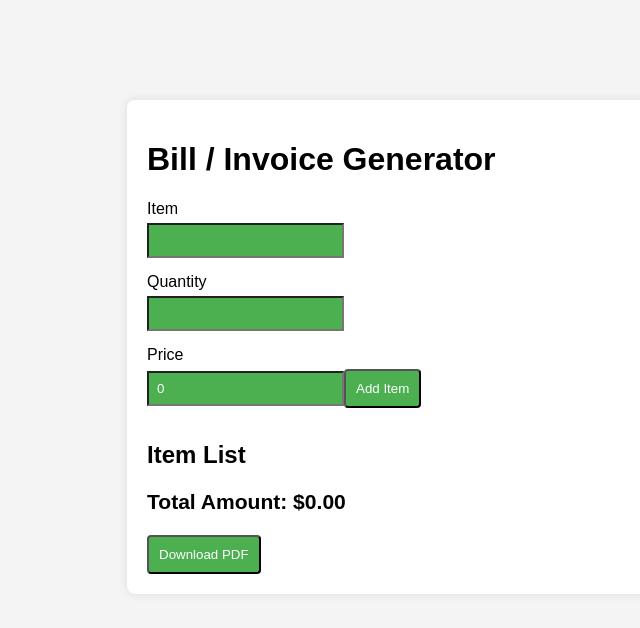
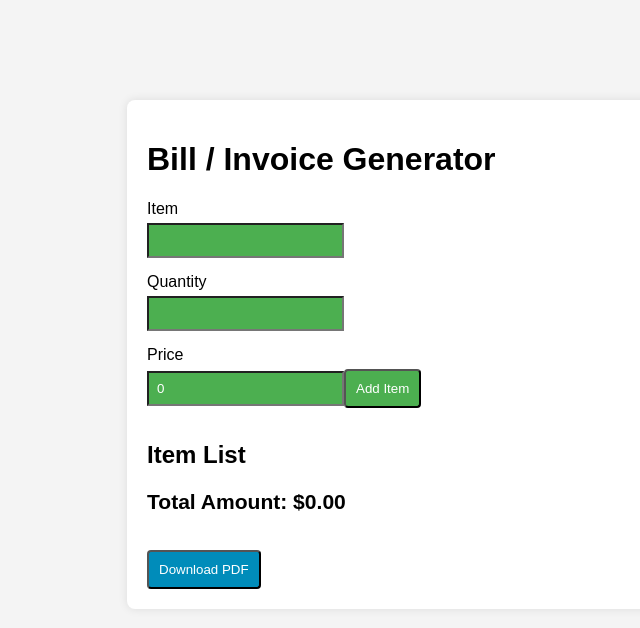
Before and after one commit to Shoaibullakhan99/b-generator, a React (Create React App) app: page / in a window 1280 px wide. Shown: the top 628 px of the page, without its empty margins (193-833 px from the left). Built offline with nearby package versions, Linux system fonts and the light colour scheme.

Commit message:
Added a className to download button

```diff
--- a/src/App.js
+++ b/src/App.js
@@ -52,7 +52,7 @@ function App() {
         <BillDetails  onAddItem={handleAddition}/>
         <ItemList items={items} onDeleteItem={handleDeletion} />
         <TotalAmount total={calculateTotalAmount()} />
-        <button onClick={handleDownloadPDF}>Download PDF</button>
+        <button className="download-btn" onClick={handleDownloadPDF}>Download PDF</button>
     </div>
   );
 }
```
